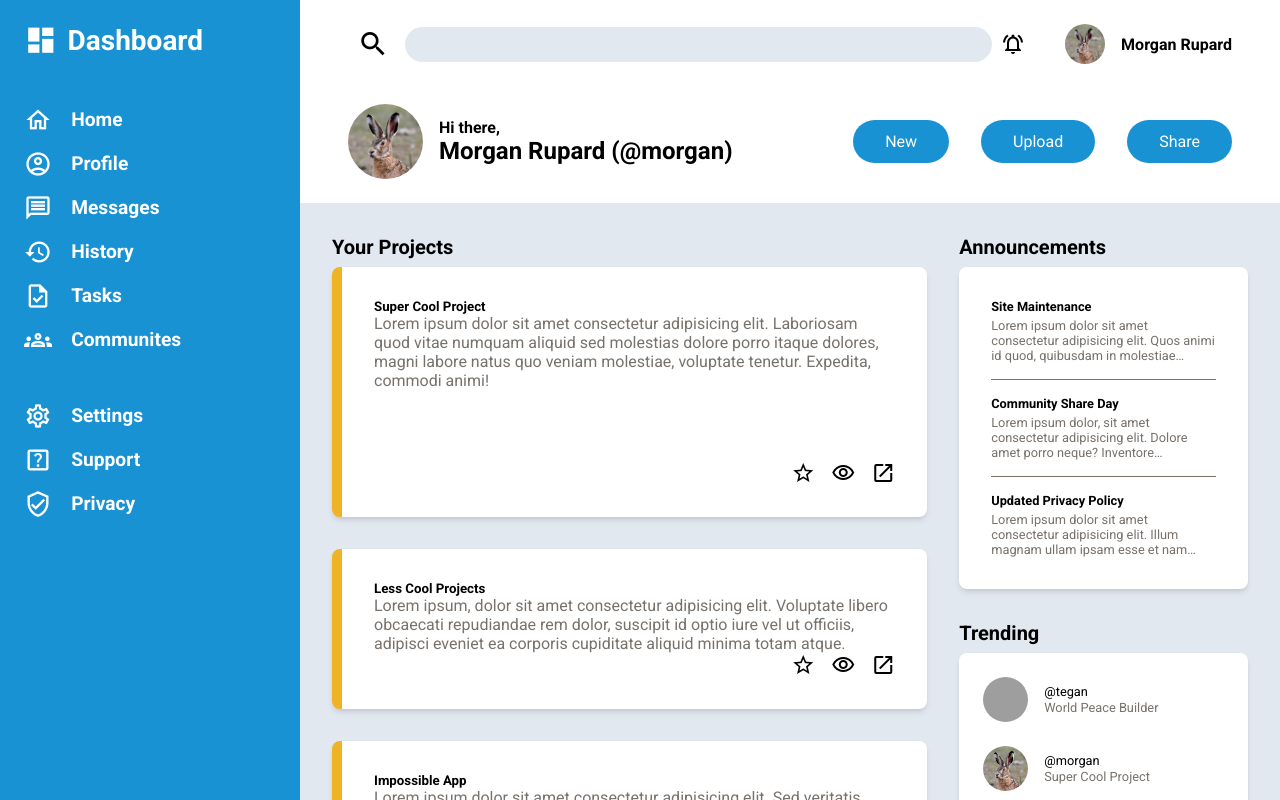
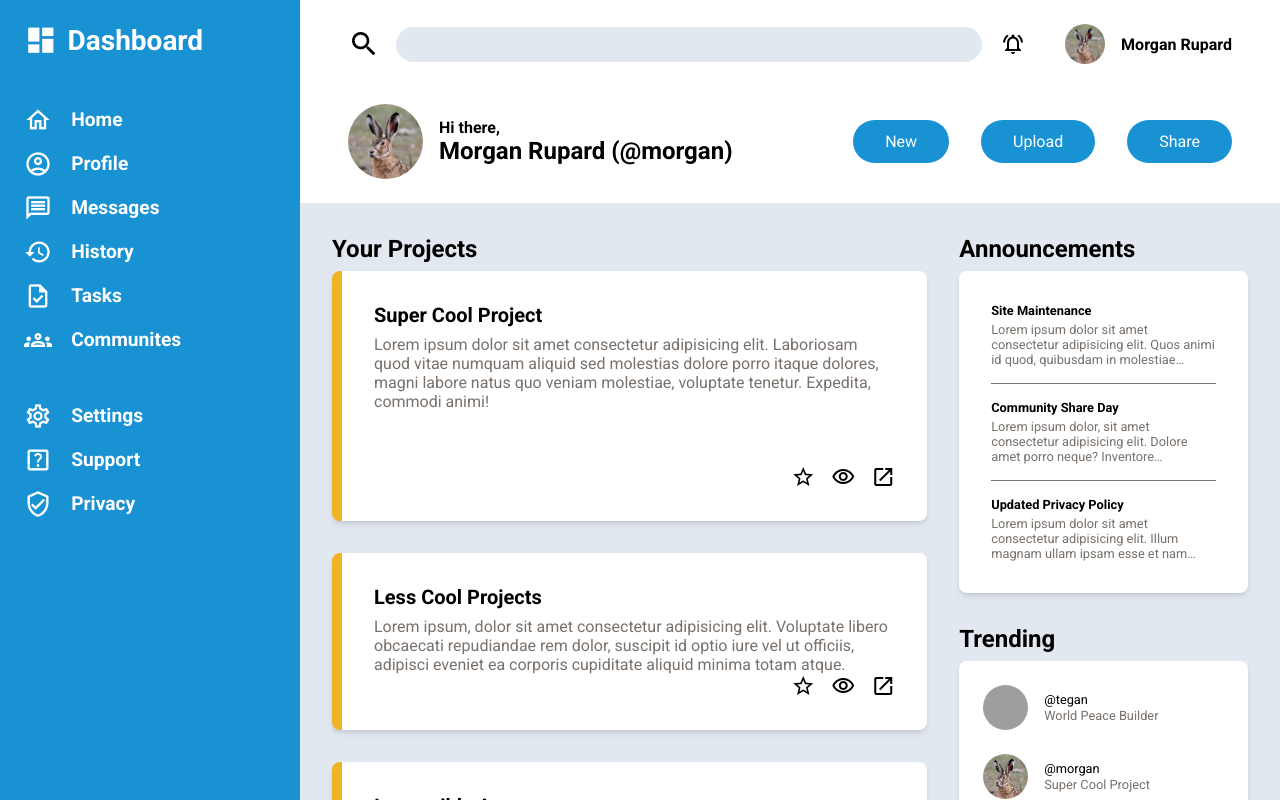
Before and after one commit to mmrupard/Admin-Form, a plain HTML site: page index.html in a window 1280 px wide. Drawn offline with Linux system fonts and the light colour scheme; grey boxes are pictures that could not be loaded.

Commit message:
update styling to justify search bar on the left of the header and increase project title font size

```diff
--- a/styles.css
+++ b/styles.css
@@ -111,7 +111,7 @@ li {
 
 .searchBar {
   display: flex;
-  justify-content: center;
+  justify-content: flex-start;
   align-items: center;
   width: 100%;
 }
@@ -217,7 +217,7 @@ li {
 }
 
 .content h3 {
-  font-size: 1.25rem;
+  font-size: 1.5rem;
   margin-bottom: 0.5rem;
 }
 
@@ -226,6 +226,11 @@ li {
   padding: 2rem;
   border-radius: 0.5rem;
   box-shadow: var(--shadow);
+}
+
+.cardTitle {
+  font-size: 1.25rem;
+  margin-bottom: .5rem;
 }
 
 .cardText {
```
